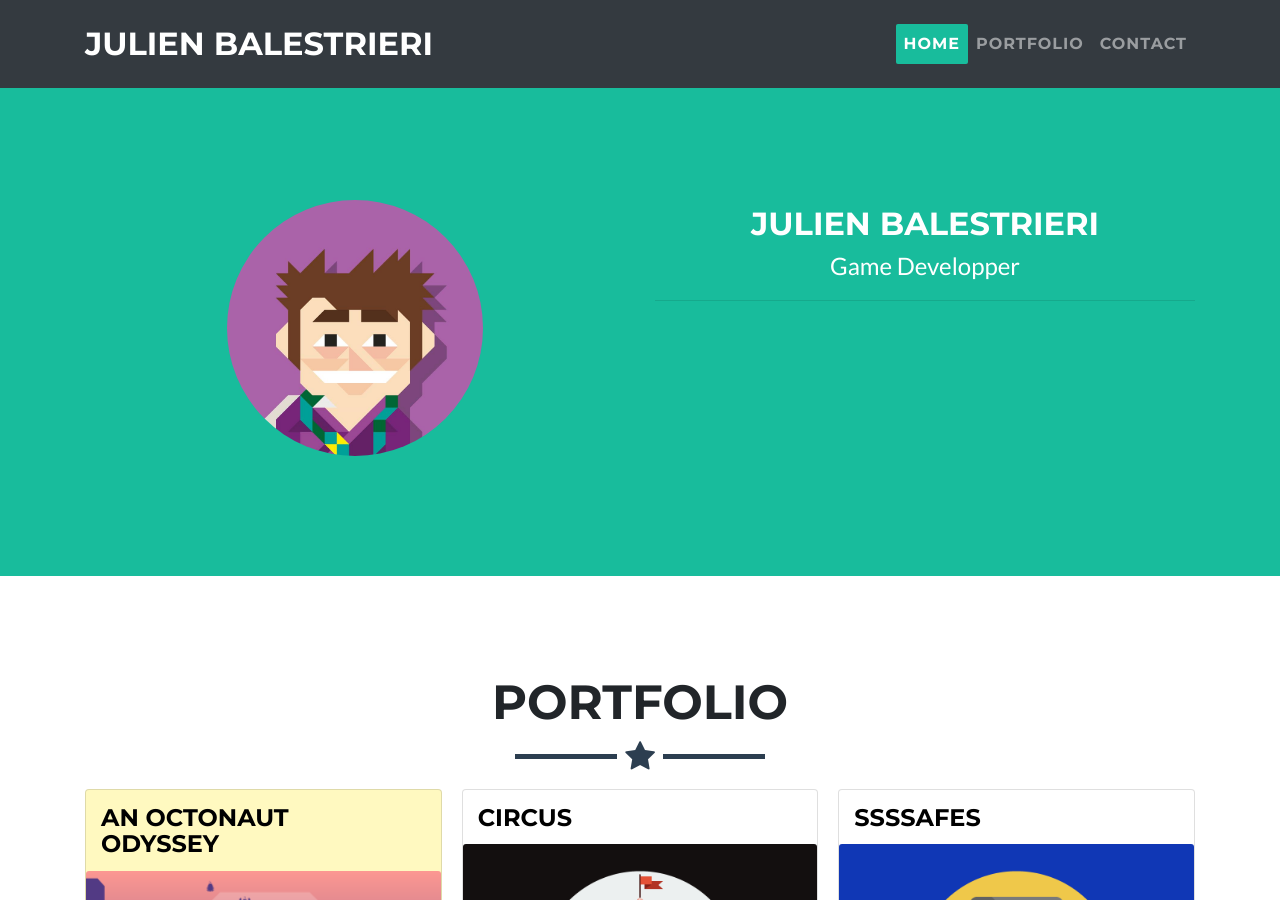
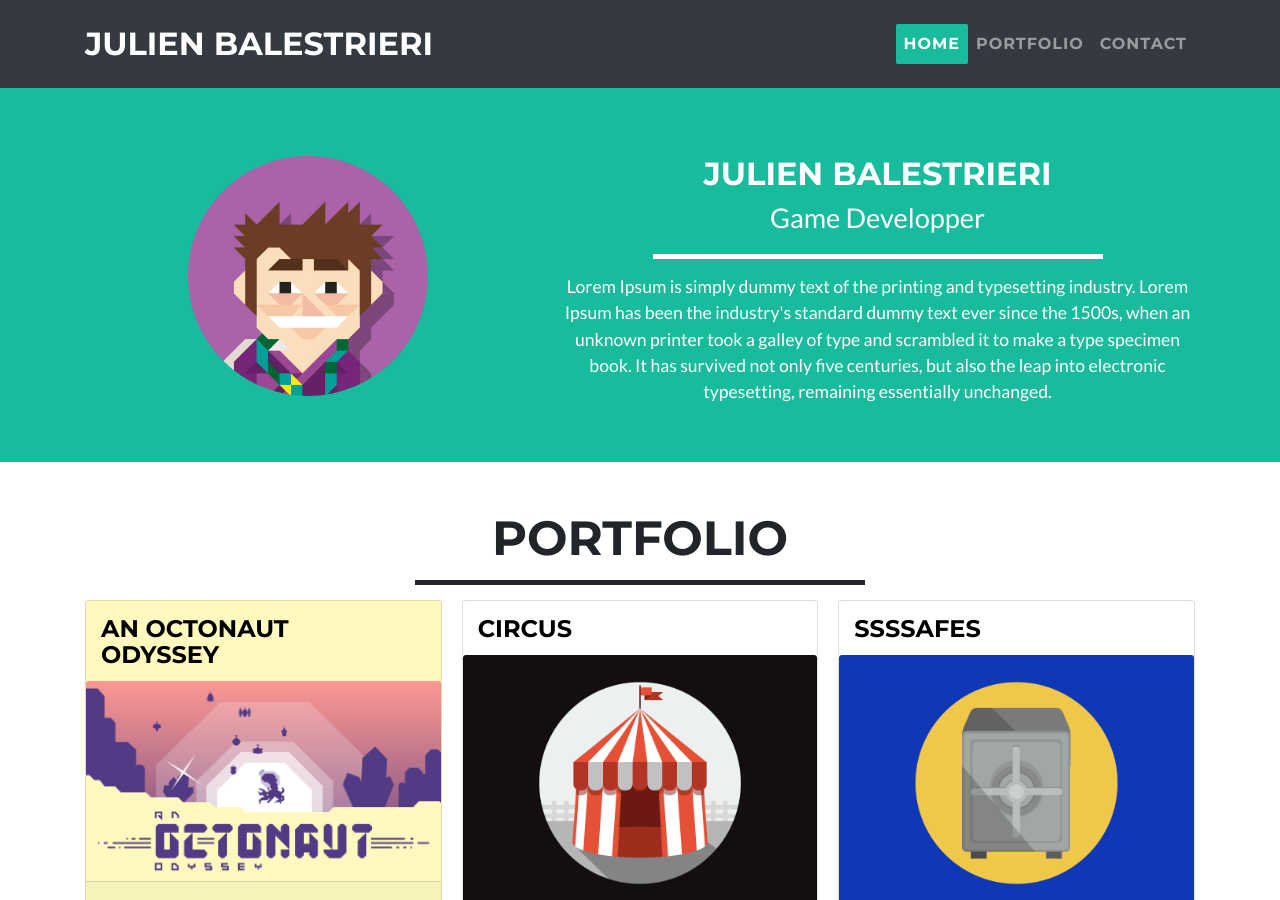
Before and after one commit to jbalestr42/jbalestr42.github.io, a Jekyll site: the page built from index.html, in a window 1280 px wide and 900 px high. Built offline with Jekyll 4.4.1, drawn with Linux system fonts in a browser that asks for light colours; nearby versions of some CDN libraries.

Commit message:
profile done

```diff
--- a/_config.yml
+++ b/_config.yml
@@ -8,6 +8,7 @@
 # Site settings
 title: Julien Balestrieri
 email: your-email@domain.com
+short_description: Game Developper
 description: > # this means to ignore newlines until "baseurl:"
  Game Developper
 baseurl: "/" # the subpath of your site, e.g. /blog
--- a/_includes/header.html
+++ b/_includes/header.html
@@ -2,14 +2,15 @@
 <header>
 	<div class="container">
 		<div class="row">
-			<div class="col-sm-6 flex-items-xs-middle">
-				<img style="profile" class="img-responsive profile" src="img/profile.jpg" alt="profile">
+			<div class="col-md-4 col-lg-4 col-xl-5 d-flex align-items-center">
+				<img class="img-responsive profile" src="img/profile.jpg" alt="profile">
 			</div>
-			<div class="col-sm-6">
+			<div class="col-md-8 col-lg-8 col-xl-7">
 				<div class="intro-text">
 					<span class="name">{{ site.title }}</span>
-					<span class="skills">{{ site.description }}</span>
-					<hr class="">
+					<span class="skills">{{ site.short_description }}</span>
+					<hr class="hr-custom">
+					<p class="description">Lorem Ipsum is simply dummy text of the printing and typesetting industry. Lorem Ipsum has been the industry's standard dummy text ever since the 1500s, when an unknown printer took a galley of type and scrambled it to make a type specimen book. It has survived not only five centuries, but also the leap into electronic typesetting, remaining essentially unchanged.</p>
 				</div>
 			</div>
 		</div>
--- a/_includes/portfolio.html
+++ b/_includes/portfolio.html
@@ -4,7 +4,7 @@
 		<div class="row">
 			<div class="col-lg-12 text-center">
 				<h2>Portfolio</h2>
-				<hr class="star-primary">
+				<hr class="hr-custom">
 			</div>
 		</div>
 		<div class="card-columns">
--- a/scrolling-nav.js
+++ b/scrolling-nav.js
@@ -13,7 +13,6 @@
 	});
 
 	$(document).on("scroll", function() {
-
 		if($(document).scrollTop()>100) {
 			$("nav").removeClass("large").addClass("small");
 		} else {
--- a/style.css
+++ b/style.css
@@ -77,34 +77,42 @@ header {
 }
 header .container {
 	padding-top: 100px;
-	padding-bottom: 50px;
+	padding-bottom: 20px;
 }
 header img {
 	display: block;
 	margin: 0 auto 20px;
+}
+header .container {
+	min-width: 300px;
 }
 header .intro-text .name {
 	display: block;
 	font-family: "Montserrat", "Helvetica Neue", Helvetica, Arial, sans-serif;
 	text-transform: uppercase;
 	font-weight: 700;
-	font-size: 1.5em;
+	font-size: 1.7em;
 }
 header .intro-text .skills {
-	font-size: 1.25em;
-	font-weight: 300;
+	font-size: 1.5em;
+	font-weight: 200;
+}
+header .intro-text .description {
+	font-size: 1.0em;
 }
 @media (min-width: 768px) {
 	header .container {
-		padding-top: 200px;
-		padding-bottom: 100px;
+		padding-top: 150px;
+		padding-bottom: 40px;
 	}
-	header .intro-text .name {
-		font-size: 2em;
-	}
-	header .intro-text .skills {
-		font-size: 1.5em;
-	}
+}
+.hr-custom {
+	padding: 0;
+	border: none;
+	border-top: solid 5px;
+	text-align: center;
+	max-width: 450px;
+	margin: 15px auto 15px;
 }
 .navbar-custom {
 	background: #2C3E50;
@@ -188,7 +196,7 @@ header .intro-text .skills {
 	}
 }
 section {
-	padding: 100px 0;
+	padding: 50px 0;
 }
 section h2 {
 	margin: 0;
@@ -584,10 +592,10 @@ fieldset[disabled] .btn-success.active {
 	border-top:1px solid rgba(0,0,0,.125);
 	background-color: rgba(0,0,0,.03);
 }
-.img-responsive.profile {
-	height: 20vmax;
-	width: 20vmax;
-	border-radius: 10vmax;
+header .profile {
+	height: 12em;
+	width: 12em;
+	border-radius: 10em;
 }
 @media screen and (min-width: 576px){
 	.card-title-text {
@@ -601,6 +609,15 @@ fieldset[disabled] .btn-success.active {
 		-moz-column-count:1;
 		column-count: 1;
 	}
+	header .intro-text .name {
+		font-size: 1.7em;
+	}
+	header .intro-text .skills {
+		font-size: 1.5em;
+	}
+	header .intro-text .description {
+		font-size: 1.0em;
+	}
 }
 
 @media (min-width: 768px) {
@@ -608,6 +625,10 @@ fieldset[disabled] .btn-success.active {
 		-webkit-column-count:2;
 		-moz-column-count:2;
 		column-count: 2;
+	}
+	header .profile {
+		height: 12em;
+		width: 12em;
 	}
 }
 
@@ -621,6 +642,19 @@ fieldset[disabled] .btn-success.active {
 		color: white;
 		background: #18BC9C;
 		border-radius: 2px;
+	}
+	header .intro-text .name {
+		font-size: 2em;
+	}
+	header .intro-text .skills {
+		font-size: 1.7em;
+	}
+	header .intro-text .description {
+		font-size: 1.1em;
+	}
+	header .profile {
+		height: 15em;
+		width: 15em;
 	}
 }
 
```
